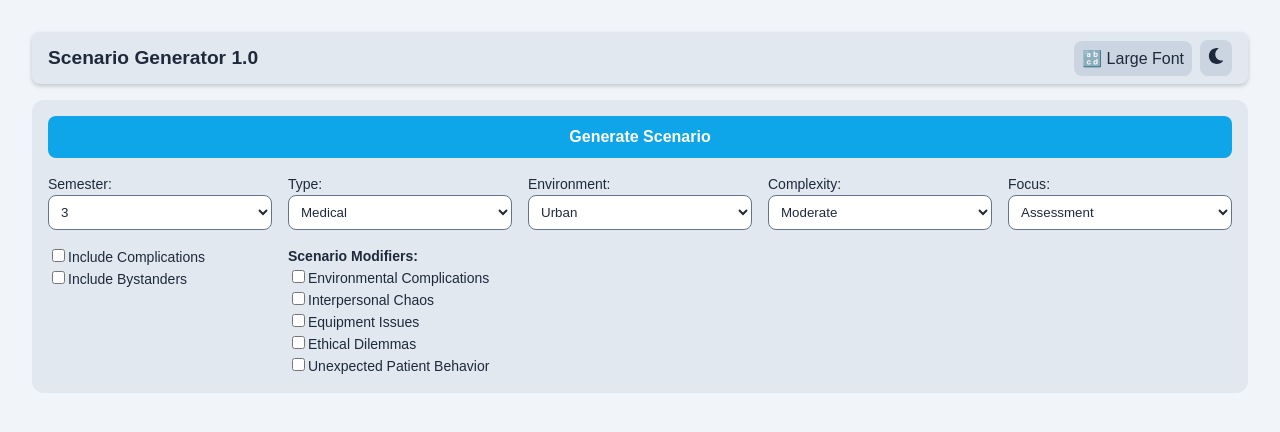
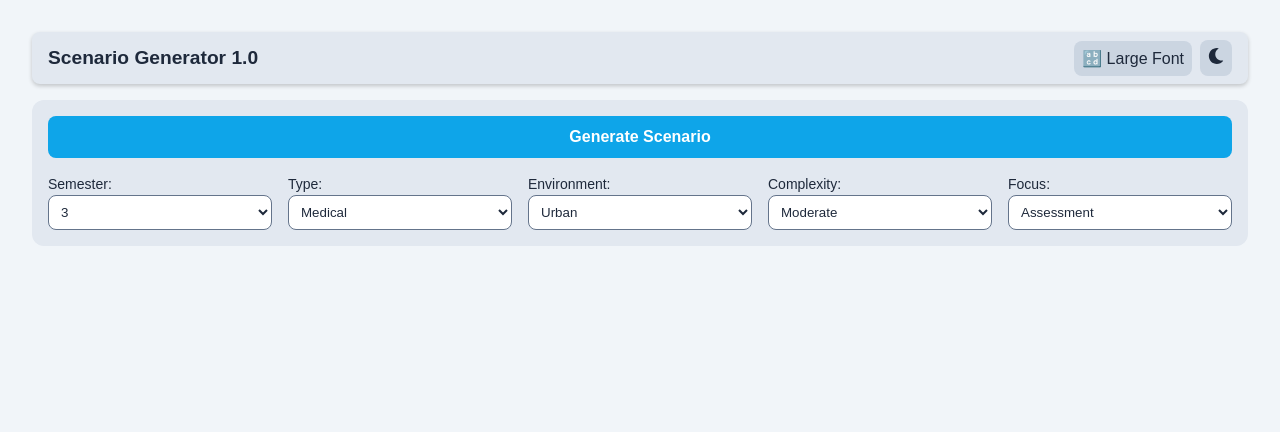
Before and after one commit to duganaffleck/scenario-generator, a React (Create React App) app in the folder client/: page / in a window 1280 px wide. Shown: the top 432 px of the page. Built offline with nearby package versions, Linux system fonts and the light colour scheme.

Commit message:
good changes

```diff
--- a/client/src/components/ScenarioForm.js
+++ b/client/src/components/ScenarioForm.js
@@ -10,18 +10,10 @@ const SEMESTERS = ["2", "3", "4"];
 const ENVIRONMENTS = ["Urban", "Rural", "Wilderness", "Industrial", "Home", "Public Space"];
 const COMPLEXITIES = ["Simple", "Moderate", "Complex"];
 const LEARNING_FOCI = ["Balanced", "Assessment", "Decision Making", "Pathophysiology", "Communication", "Procedures"];
-const MODIFIER_CATEGORIES = [
-  "environmentalComplications",
-  "interpersonalChaos",
-  "equipmentIssues",
-  "ethicalDilemmas",
-  "unexpectedPatientBehavior"
-];
 
 const SECTION_GROUPS = {
   "Scene Info": ["title", "callInformation", "incidentNarrative"],
   "Patient Info": ["patientDemographics", "patientPresentation", "opqrst", "sample"],
-  "Scenario Modifiers": ["modifiersUsed"],
   "Assessment": ["physicalExam", "vitalSigns"],
   "Clinical Reasoning": ["caseProgression", "differentialDiagnosis", "expectedTreatment", "protocolNotes", "scenarioRationale"],
   "Education": ["learningObjectives", "vocationalLearningOutcomes", "selfReflectiveQuestions", "grsAnchors"]
@@ -55,17 +47,8 @@ const ScenarioForm = () => {
     type: "Medical",
     environment: "Urban",
     complexity: "Moderate",
-    focus: "Assessment",
-    includeComplications: false,
-    includeBystanders: false
+    focus: "Assessment"
   });
-
-  const [modifierCategories, setModifierCategories] = useState(
-    MODIFIER_CATEGORIES.reduce((acc, key) => {
-      acc[key] = false;
-      return acc;
-    }, {})
-  );
 
   const [scenario, setScenario] = useState(null);
   const [loading, setLoading] = useState(false);
@@ -94,14 +77,6 @@ const ScenarioForm = () => {
     setFormData((prev) => ({
       ...prev,
       [name]: type === "checkbox" ? checked : value
-    }));
-  };
-
-  const handleCategoryChange = (e) => {
-    const { name, checked } = e.target;
-    setModifierCategories((prev) => ({
-      ...prev,
-      [name]: checked
     }));
   };
 
@@ -145,8 +120,7 @@ const ScenarioForm = () => {
     const baseURL = process.env.REACT_APP_API_BASE_URL || "http://localhost:10000";
 
     try {
-      const fullPayload = { ...formData, modifierCategories };
-      const response = await axios.post(`${baseURL}/api/generate-scenario`, fullPayload);
+      const response = await axios.post(`${baseURL}/api/generate-scenario`, formData);
       setScenario(response.data);
     } catch (err) {
       setError("Scenario generation failed. Please check backend server.");
@@ -162,7 +136,7 @@ const ScenarioForm = () => {
     let y = 20;
 
     Object.entries(scenario).forEach(([key, value]) => {
-      if (key === "teachersPoints") return; // omit teacher's points here
+      if (key === "teachersPoints") return;
       const label = capitalizeFirstLetter(key);
       doc.setFont(undefined, "bold");
       doc.text(`${label}:`, 10, y);
@@ -180,7 +154,6 @@ const ScenarioForm = () => {
       }
     });
 
-    // Add Teacher's Points at the end
     if (scenario.teachersPoints) {
       doc.setFont(undefined, "bold");
       doc.text("Teacher's Points:", 10, y);
@@ -268,32 +241,6 @@ const ScenarioForm = () => {
             </select>
           </div>
         ))}
-
-        <div style={styles(darkMode, fontSizeLarge).fieldRow}>
-          <label>
-            <input type="checkbox" name="includeComplications" checked={formData.includeComplications} onChange={handleChange} />
-            Include Complications
-          </label>
-          <label>
-            <input type="checkbox" name="includeBystanders" checked={formData.includeBystanders} onChange={handleChange} />
-            Include Bystanders
-          </label>
-        </div>
-
-        <div style={styles(darkMode, fontSizeLarge).fieldRow}>
-          <strong>Scenario Modifiers:</strong>
-          {MODIFIER_CATEGORIES.map((cat) => (
-            <label key={cat}>
-              <input
-                type="checkbox"
-                name={cat}
-                checked={modifierCategories[cat]}
-                onChange={handleCategoryChange}
-              />
-              {formatLabel(cat.replace(/([A-Z])/g, ' $1'))}
-            </label>
-          ))}
-        </div>
       </div>
 
       {error && <p style={styles(darkMode, fontSizeLarge).error}>{error}</p>}
@@ -307,7 +254,6 @@ const ScenarioForm = () => {
                 {collapsedSections[groupName] ? "▶️" : "🔽"} {groupName}
               </h2>
 
-              {/* Inject Teacher's Points ONLY above Education group */}
               {groupName === "Education" && scenario.teachersPoints && (
                 <div style={{
                   backgroundColor: darkMode ? "#facc15" : "#fef9c3",
```
Also changed, not shown: 1 other file (tests, documents, lock files or other folders).
